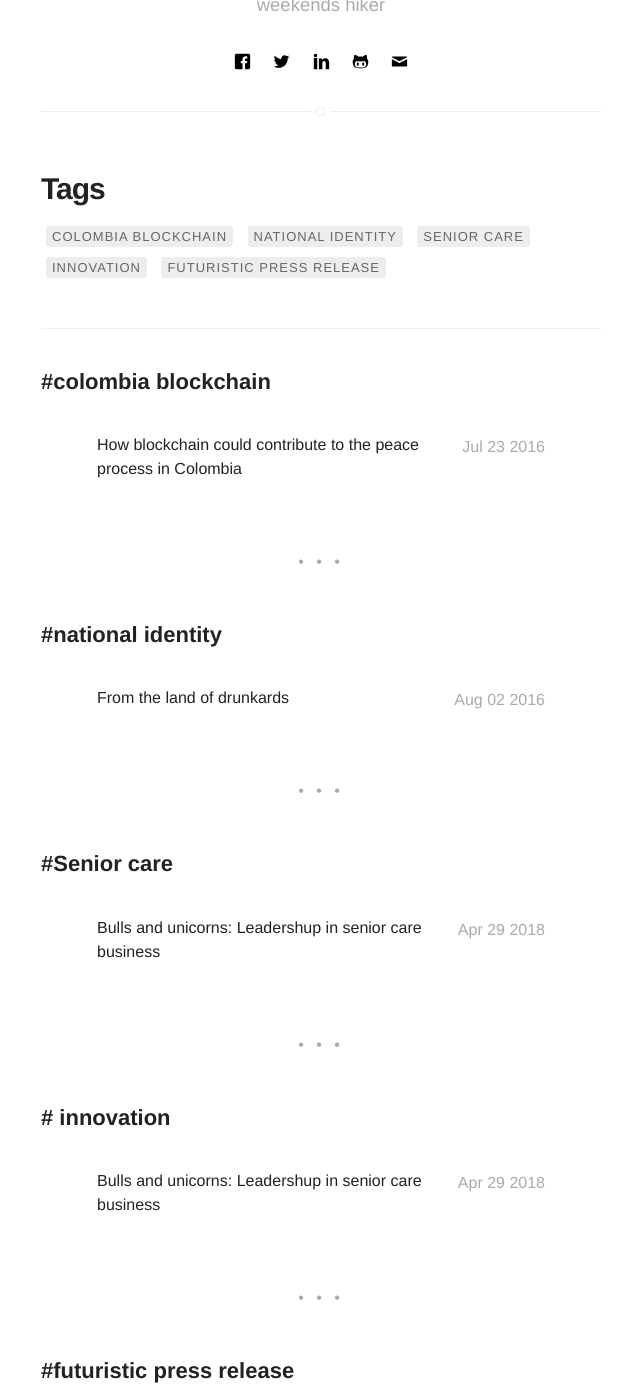
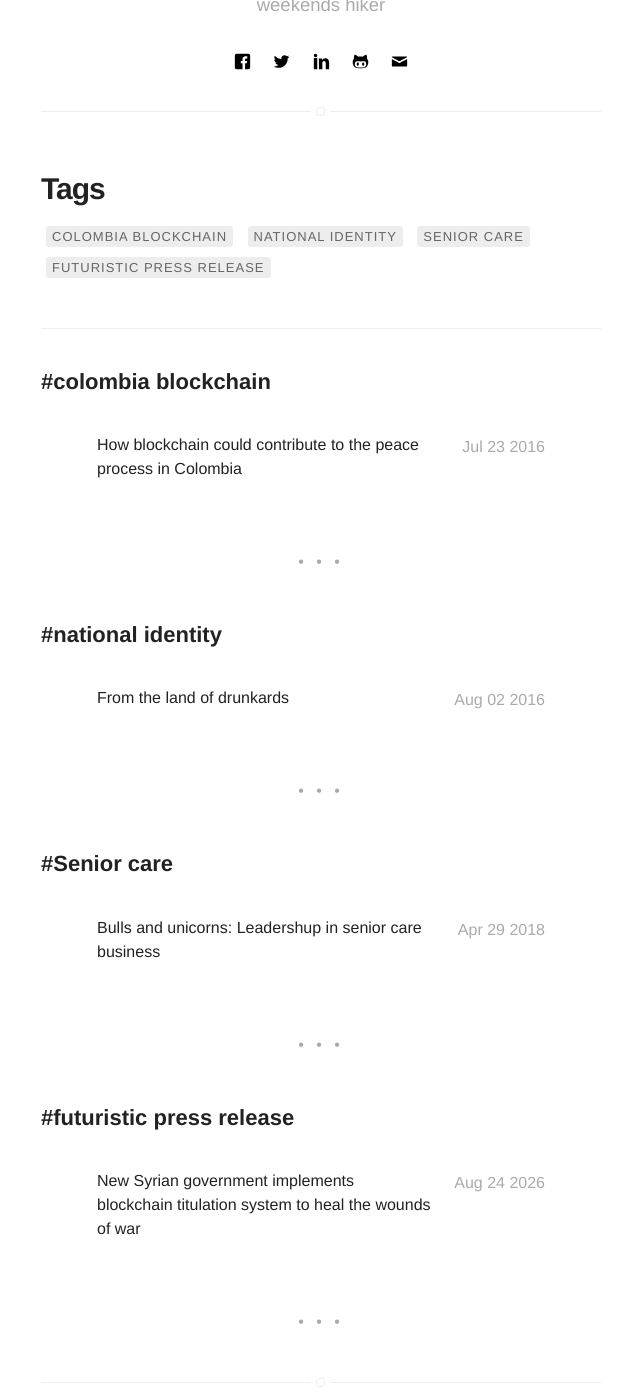
Before and after one commit to jpca1978/jpca1978.github.com, a Jekyll site: the page built from tags.html, in a window 1280 px wide and 1400 px high, scrolled down 356 px. Shown: the whole window, without its empty margins (319-959 px from the left). Built offline with Jekyll 4.4.1, drawn with Linux system fonts in a browser that asks for light colours.

Commit message:
Update 2018-04-29-bulls-and-unicorns.md

```diff
--- a/_posts/2018-04-29-bulls-and-unicorns.md
+++ b/_posts/2018-04-29-bulls-and-unicorns.md
@@ -1,13 +1,13 @@
 ---
-title: 'Bulls and unicorns: Leadershup in senior care business'
+date: '2018-04-29 22:10'
+description:
 layout: post
 blog: true
-tags:
-  - 'Senior care'
-  - ' innovation'
+tag: 'Senior care'
+title: 'Bulls and unicorns: Leadershup in senior care business'
+tags: []
 category:
 ---
-# Bulls and unicorns: Leadership in senior care business
 
 [![bulls and unicorns](http://gdurl.com/Xihs "bulls and unicorns")](http://gdurl.com/Xihs "bulls and unicorns")
 If you are the director of a health or social care organization, pay close attention.
```
